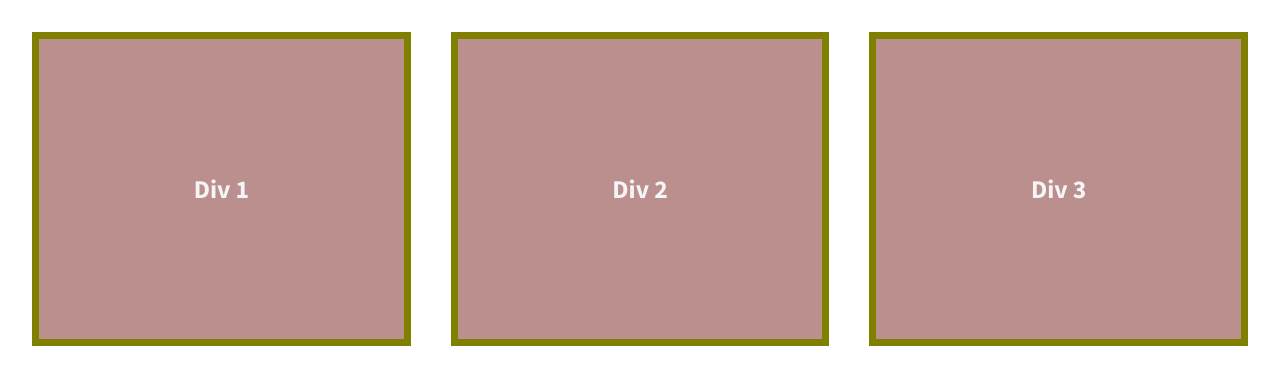
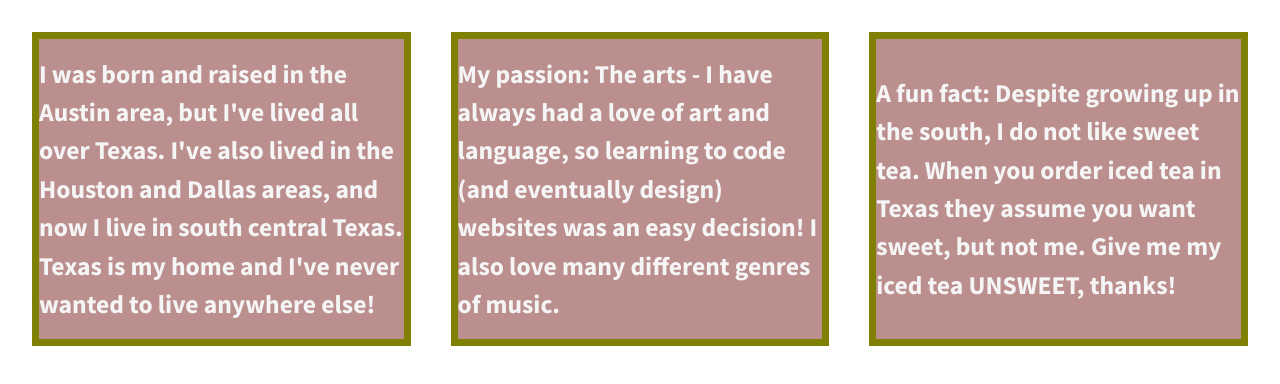
Before and after one commit to c7aylor/divs-flexbox, a plain HTML site: page index.html in a window 1280 px wide. Drawn offline with nearby package versions, Linux system fonts and the light colour scheme.

Commit message:
added content

```diff
--- a/index.html
+++ b/index.html
@@ -23,13 +23,13 @@
 
         <section class="wrapper">
             <div class="div-1">
-                Div 1
+                I was born and raised in the Austin area, but I've lived all over Texas. I've also lived in the Houston and Dallas areas, and now I live in south central Texas. Texas is my home and I've never wanted to live anywhere else!
             </div>
             <div class="div-2">
-                Div 2
+                My passion: The arts - I have always had a love of art and language, so learning to code (and eventually design) websites was an easy decision! I also love many different genres of music.
             </div>
             <div class="div-3">
-                Div 3
+                A fun fact: Despite growing up in the south, I do not like sweet tea. When you order iced tea in Texas they assume you want sweet, but not me. Give me my iced tea UNSWEET, thanks!
             </div>
         </section>
 
```
